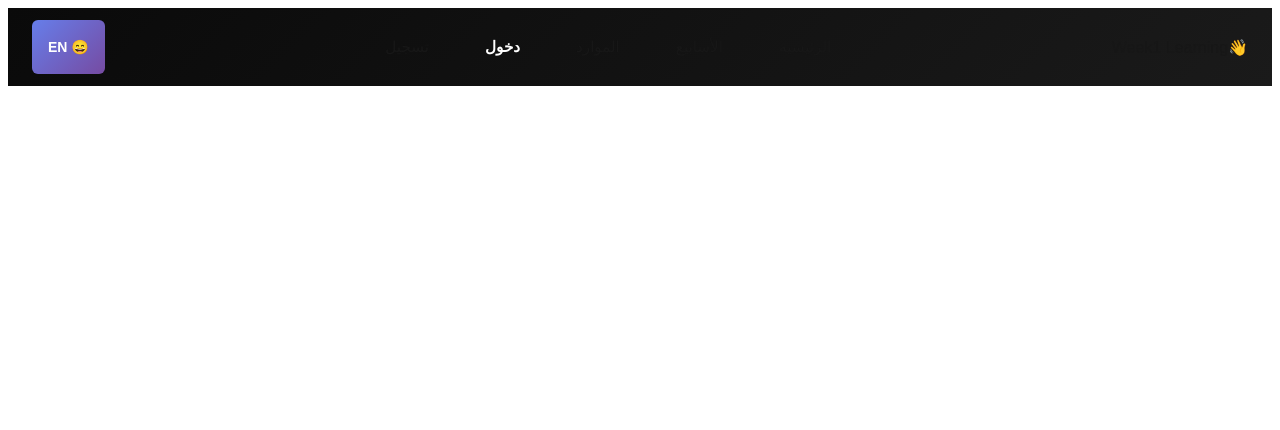
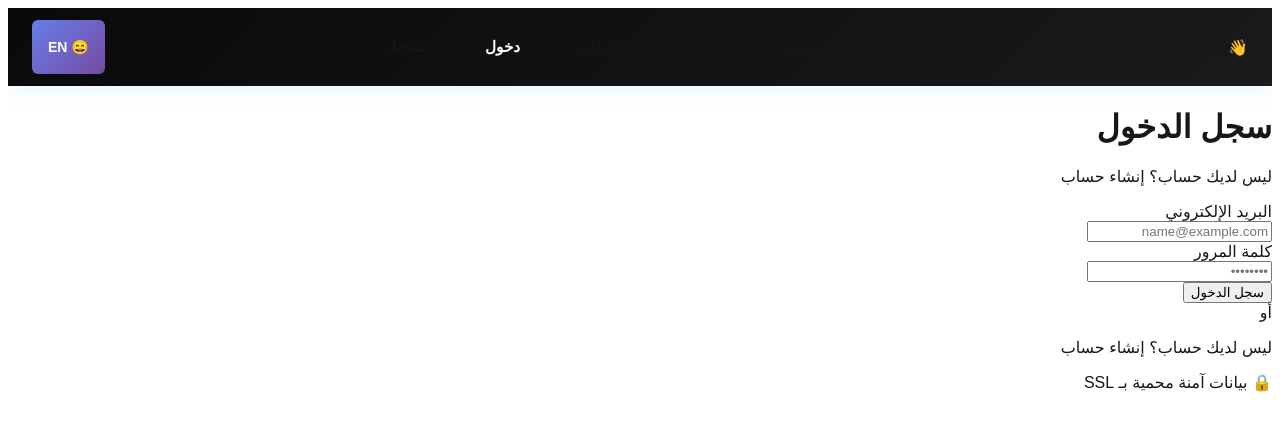
Before and after one commit to Ihsan76/week1-learning, a Next.js app: page /login in a window 1280 px wide. Shown: the top 430 px of the page. Built offline with nearby package versions, Linux system fonts and the light colour scheme.

Commit message:
Refactor login page with improved error handling

```diff
--- a/src/app/login/page.tsx
+++ b/src/app/login/page.tsx
@@ -19,21 +19,25 @@ export default function LoginPage() {
   const locale = useLocaleStore((state) => state.locale);
   const router = useRouter();
 
-  // نفس الدالة setAuth كما في التسجيل
+  // من الـ store الجديد: يخزن user + token
   const setAuth = useAuthStore((state) => state.setAuth);
 
   const t = translations[locale as keyof typeof translations] || translations.en;
+
   const handleSubmit = async (e: React.FormEvent) => {
     e.preventDefault();
     setError('');
     setLoading(true);
 
     try {
-      const response = await fetch('https://week1-backend.onrender.com/api/auth/login/', {
-        method: 'POST',
-        headers: { 'Content-Type': 'application/json' },
-        body: JSON.stringify({ email, password }),
-      });
+      const response = await fetch(
+        'https://week1-backend.onrender.com/api/auth/login/',
+        {
+          method: 'POST',
+          headers: { 'Content-Type': 'application/json' },
+          body: JSON.stringify({ email, password }),
+        }
+      );
 
       const data = await response.json();
 
@@ -42,7 +46,7 @@ export default function LoginPage() {
         return;
       }
 
-      // نتوقع نفس البنية: user + token
+      // نتوقع من الباك إند: { user: {...}, token: "..." }
       const { user, token } = data;
 
       if (!user || !token) {
@@ -50,7 +54,7 @@ export default function LoginPage() {
         return;
       }
 
-      // تخزين بيانات المستخدم من قاعدة البيانات عبر الباك إند
+      // تخزين بيانات المستخدم/التوكن
       setAuth(user, token);
 
       router.push('/dashboard');
@@ -62,12 +66,115 @@ export default function LoginPage() {
   };
 
   return (
-    // نفس تصميم النموذج الذي عندك حالياً مع الفورم الذي يستدعي handleSubmit
-    // مع حذف الأيقونات إن رغبت، لا تؤثر على المنطق
-    // ...
-    // استخدم نفس JSX الحالي فقط غيّر دالة handleSubmit أعلاه
     <div className="min-h-screen w-full bg-gradient-to-br from-slate-900 via-slate-800 to-slate-900 flex items-center justify-center px-4 py-12">
-      {/* ضع هنا نفس الـ JSX الذي تملكه الآن، مع onSubmit={handleSubmit} */}
+      <div className="w-full max-w-md">
+        {/* Card Container */}
+        <div className="bg-white/10 backdrop-blur-xl rounded-2xl shadow-2xl border border-white/20 p-8 space-y-6">
+          {/* Header */}
+          <div className="text-center space-y-3">
+            <div className="inline-block p-3 bg-gradient-to-br from-blue-500 to-purple-600 rounded-lg">
+              {/* تركتها فارغة بدون أيقونة */}
+            </div>
+            <h1 className="text-3xl font-bold text-white">{t.auth.signIn}</h1>
+            <p className="text-gray-300 text-sm">
+              {t.auth.noAccount}{' '}
+              <a
+                href="/register"
+                className="text-blue-400 hover:text-blue-300 font-semibold transition-colors"
+              >
+                {t.auth.signUp}
+              </a>
+            </p>
+          </div>
+
+          {/* Error Message */}
+          {error && (
+            <div className="bg-red-500/20 border border-red-500/50 rounded-lg p-4 flex items-start gap-3">
+              <p className="text-red-200 text-sm">{error}</p>
+            </div>
+          )}
+
+          {/* Form */}
+          <form onSubmit={handleSubmit} className="space-y-5">
+            {/* Email Field */}
+            <div className="space-y-2">
+              <label className="block text-sm font-semibold text-gray-200">
+                {t.auth.email}
+              </label>
+              <div className="relative">
+                <input
+                  type="email"
+                  value={email}
+                  onChange={(e) => setEmail(e.target.value)}
+                  placeholder="name@example.com"
+                  required
+                  className="w-full px-4 py-3 bg-white/10 border border-white/20 rounded-lg text-white placeholder-gray-400 focus:outline-none focus:ring-2 focus:ring-blue-500 focus:border-transparent transition-all"
+                />
+              </div>
+            </div>
+
+            {/* Password Field */}
+            <div className="space-y-2">
+              <label className="block text-sm font-semibold text-gray-200">
+                {t.auth.password}
+              </label>
+              <div className="relative">
+                <input
+                  type="password"
+                  value={password}
+                  onChange={(e) => setPassword(e.target.value)}
+                  placeholder="••••••••"
+                  required
+                  className="w-full px-4 py-3 bg-white/10 border border-white/20 rounded-lg text-white placeholder-gray-400 focus:outline-none focus:ring-2 focus:ring-blue-500 focus:border-transparent transition-all"
+                />
+              </div>
+            </div>
+
+            {/* Submit Button */}
+            <button
+              type="submit"
+              disabled={loading}
+              className="w-full py-3 px-4 bg-gradient-to-r from-blue-500 to-purple-600 text-white font-semibold rounded-lg hover:from-blue-600 hover:to-purple-700 focus:outline-none focus:ring-2 focus:ring-blue-500 focus:ring-offset-2 focus:ring-offset-slate-900 disabled:opacity-50 disabled:cursor-not-allowed transition-all duration-200 transform hover:scale-105 active:scale-95"
+            >
+              {loading ? (
+                <span className="flex items-center justify-center gap-2">
+                  جاري الدخول...
+                </span>
+              ) : (
+                t.auth.signIn
+              )}
+            </button>
+          </form>
+
+          {/* Divider */}
+          <div className="relative">
+            <div className="absolute inset-0 flex items-center">
+              <div className="w-full border-t border-white/10"></div>
+            </div>
+            <div className="relative flex justify-center text-sm">
+              <span className="px-2 bg-gradient-to-br from-slate-900 via-slate-800 to-slate-900 text-gray-400">
+                {locale === 'ar' ? 'أو' : 'OR'}
+              </span>
+            </div>
+          </div>
+
+          {/* Footer */}
+          <p className="text-center text-gray-400 text-sm">
+            {locale === 'ar' ? 'ليس لديك حساب؟' : 'New to Week1 Learning?'}{' '}
+            <a
+              href="/register"
+              className="text-blue-400 hover:text-blue-300 font-semibold transition-colors"
+            >
+              {t.auth.signUp}
+            </a>
+          </p>
+        </div>
+
+        {/* Bottom Info */}
+        <p className="text-center text-gray-400 text-xs mt-6">
+          🔒 {locale === 'ar' ? 'بيانات آمنة محمية بـ SSL' : 'Your data is secure'}
+        </p>
+      </div>
     </div>
   );
 }
```
